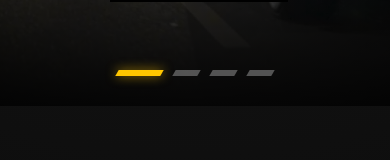
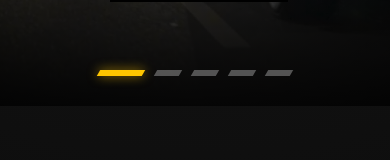
Before and after one commit to NukelearFusion/apex-test2, a React (Create React App) app in the folder client/: page / in a window 390 px wide. Shown: the part 498-658 px from the top of the page. Built offline with nearby package versions, Linux system fonts and the light colour scheme.

Commit message:
mobile fix1

```diff
--- a/client/src/common components/Carousel.js
+++ b/client/src/common components/Carousel.js
@@ -6,6 +6,7 @@ import slide1 from "../img/carousel/slide1.jpg";
 import slide2 from "../img/carousel/slide2.jpg";
 import slide3 from "../img/carousel/slide3.jpg";
 import slide4 from "../img/carousel/slide4.jpg";
+import slide5 from "../img/carousel/slide5.jpg"; // Pievienots veikala slaida attēls
 
 const slides = [
     {
@@ -39,6 +40,14 @@ const slides = [
         subtitle: "Ja nav vēlmes vai laika auto aizdzīt uz tehnisko apskati, to varam izdarīt Jūsu vietā.",
         buttonText: "PIETEIKTIES",
         buttonUrl: "/"
+    },
+    {
+        id: 5, // Jaunais veikala slaids
+        image: slide5,
+        title: "VEIKALS",
+        subtitle: "Pirkt un pārdot automašīnu. Apskatiet piedāvājumā esošos auto vai piedāvājiet savu auto uzpirkšanai mūsu servisam.",
+        buttonText: "APSKATĪT",
+        buttonUrl: "/veikals" // Nomaini uz savu reālo veikala saiti (piem., /shop)
     }
 ];
 
--- a/client/src/registration/Registration.css
+++ b/client/src/registration/Registration.css
@@ -155,7 +155,6 @@
     color: #ccc;
     line-height: 1.6;
     margin: 0;
-    border-left: 3px solid #ffc600;
     padding-left: 15px;
 }
 
@@ -223,8 +222,6 @@
         width: 100%;
         max-height: 400px;
         overflow: hidden;
-        border-top: 3px solid #ffc600;
-        border-bottom: 3px solid #ffc600;
         margin: 20px 0;
     }
 
@@ -254,7 +251,6 @@
 
     .amenities-header .subtitle {
         border-left: none;
-        border-top: 3px solid #ffc600;
         padding-left: 0;
         padding-top: 15px;
         max-width: 500px;
```
Also changed, not shown: 1 other file (tests, documents, lock files or other folders).
